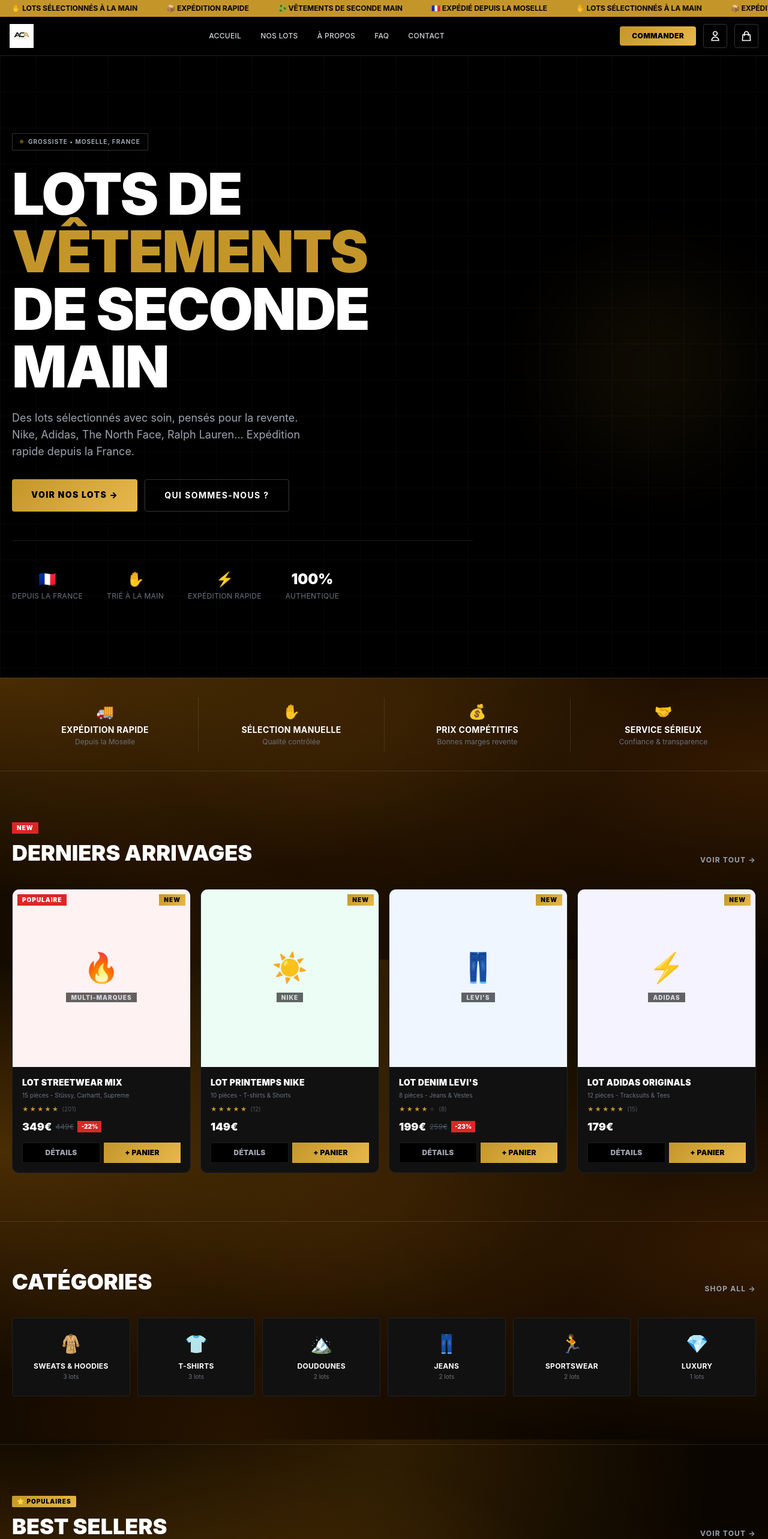
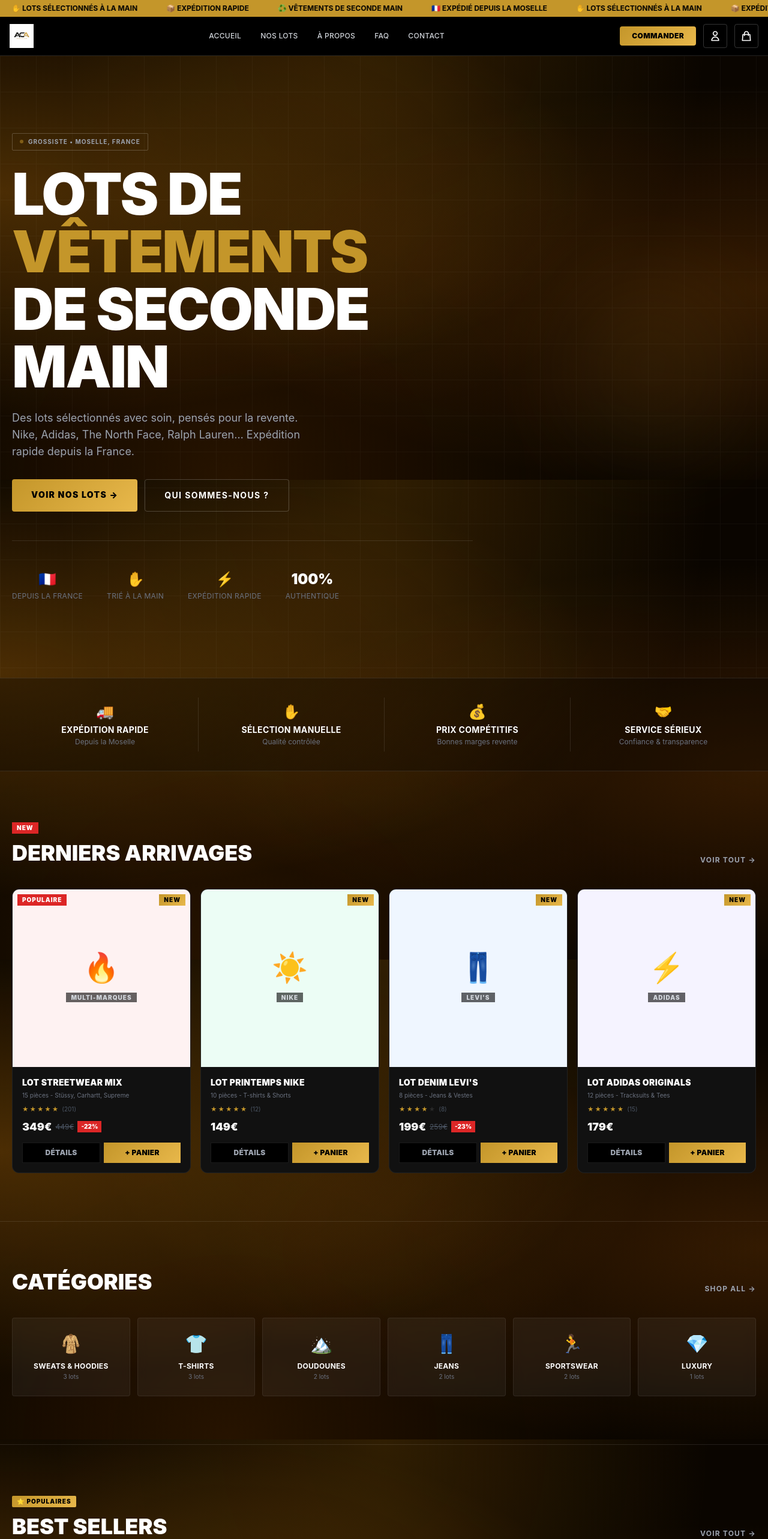
Before and after one commit to acawholesale/aca-wholesale, a Next.js app: page / in a window 1280 px wide. Shown: the top 2566 px of the page at 60% size. Built offline with nearby package versions, Linux system fonts and the light colour scheme.

Commit message:
Update page.js

```diff
--- a/app/page.js
+++ b/app/page.js
@@ -42,7 +42,7 @@ export default function Home() {
       <Navbar />
 
       {/* ── HERO ── */}
-      <section className="relative bg-black text-white overflow-hidden min-h-[80vh] md:min-h-screen flex items-center">
+      <section className="relative text-white overflow-hidden min-h-[80vh] md:min-h-screen flex items-center">
         <div className="absolute inset-0 opacity-[0.03]" style={{
           backgroundImage: 'linear-gradient(rgba(255,255,255,1) 1px, transparent 1px), linear-gradient(90deg, rgba(255,255,255,1) 1px, transparent 1px)',
           backgroundSize: '60px 60px'
@@ -91,7 +91,7 @@ export default function Home() {
       </section>
 
       {/* ── TRUST BAR ── */}
-      <section className="border-y border-white/10 py-6 md:py-8 fade-up">
+      <section className="border-y border-white/10 py-6 md:py-8 fade-up" style={{ background: 'rgba(0,0,0,0.3)' }}>
         <div className="max-w-7xl mx-auto px-5">
           <div className="grid grid-cols-2 md:grid-cols-4 gap-4 md:gap-0 md:divide-x divide-white/10">
             {[
@@ -151,8 +151,8 @@ export default function Home() {
               <Link
                 key={cat.name}
                 href="/produits"
-                className="group text-center p-4 md:p-6 bg-[#111] border hover:border-yellow-600/50 hover:-translate-y-1 transition-all duration-300 rounded"
-                style={{ borderColor: 'rgba(255,255,255,0.07)', transitionDelay: `${i * 0.05}s` }}
+                className="group text-center p-4 md:p-6 border hover:border-yellow-600/50 hover:-translate-y-1 transition-all duration-300 rounded"
+                style={{ background: 'rgba(255,255,255,0.05)', borderColor: 'rgba(255,255,255,0.07)', backdropFilter: 'blur(8px)', transitionDelay: `${i * 0.05}s` }}
               >
                 <div className="text-2xl md:text-3xl mb-2 md:mb-3 transition-transform duration-300 group-hover:scale-110">{cat.emoji}</div>
                 <h3 className="font-bold text-[10px] md:text-xs mb-0.5 text-white uppercase tracking-wide">{cat.name}</h3>
@@ -186,7 +186,7 @@ export default function Home() {
       </section>
 
       {/* ── BRANDS MARQUEE ── */}
-      <section className="py-10 md:py-16 border-y border-white/10 overflow-hidden fade-up">
+      <section className="py-10 md:py-16 border-y border-white/10 overflow-hidden fade-up" style={{ background: 'rgba(0,0,0,0.2)' }}>
         <div className="max-w-7xl mx-auto px-5 mb-6 md:mb-8">
           <p className="text-gray-500 text-xs uppercase tracking-widest font-bold text-center">Marques présentes dans nos lots</p>
         </div>
@@ -214,7 +214,7 @@ export default function Home() {
               { step: '02', title: 'Passez commande', desc: 'Renseignez vos coordonnées, précisez vos préférences de tailles. Notre équipe vous contacte pour le paiement.', emoji: '📋' },
               { step: '03', title: 'Revendez à la pièce', desc: 'Recevez votre lot et revendez chaque pièce individuellement sur Vinted. Multipliez votre investissement !', emoji: '🚀' },
             ].map((item) => (
-              <div key={item.step} className="bg-black p-6 md:p-10 text-center group hover:bg-[#0a0a0a] transition-colors">
+              <div key={item.step} className="p-6 md:p-10 text-center group transition-colors" style={{ background: 'rgba(0,0,0,0.4)' }}>
                 <div className="text-3xl md:text-4xl mb-4 transition-transform duration-300 group-hover:scale-110">{item.emoji}</div>
                 <div className="text-xs font-black uppercase tracking-widest mb-2" style={{ color: '#C4962A' }}>ÉTAPE {item.step}</div>
                 <h3 className="text-base md:text-lg font-black text-white mb-3 uppercase">{item.title}</h3>
@@ -229,7 +229,7 @@ export default function Home() {
       <section className="py-12 md:py-20 border-b border-white/10">
         <div className="max-w-7xl mx-auto px-5">
           <div className="grid md:grid-cols-2 gap-px bg-white/10 rounded overflow-hidden">
-            <div className="bg-black p-6 md:p-12 fade-left">
+            <div className="p-6 md:p-12 fade-left" style={{ background: 'rgba(0,0,0,0.5)' }}>
               <div className="text-xs font-black uppercase tracking-widest mb-3" style={{ color: '#C4962A' }}>Pourquoi ACA Wholesale ?</div>
               <h2 className="text-xl md:text-3xl font-black text-white mb-6 uppercase leading-tight">Un fournisseur fiable, pensé pour les revendeurs</h2>
               <p className="text-gray-400 leading-relaxed mb-4 text-sm">
@@ -255,7 +255,7 @@ export default function Home() {
                 En savoir plus →
               </Link>
             </div>
-            <div className="bg-[#0a0a0a] p-6 md:p-12 flex items-center justify-center min-h-[300px] fade-right">
+            <div className="p-6 md:p-12 flex items-center justify-center min-h-[300px] fade-right" style={{ background: 'rgba(0,0,0,0.3)' }}>
               <div className="text-center">
                 <div className="text-6xl mb-6">📦</div>
                 <p className="text-white font-black text-lg uppercase">Notre entrepôt en Moselle</p>
@@ -267,7 +267,7 @@ export default function Home() {
                     { emoji: '📏', text: 'Tailles variées' },
                     { emoji: '🚚', text: 'Envoi rapide' },
                   ].map(b => (
-                    <div key={b.text} className="bg-black border border-white/10 rounded p-3 text-center hover:border-yellow-600/30 transition-colors">
+                    <div key={b.text} className="border border-white/10 rounded p-3 text-center hover:border-yellow-600/30 transition-colors" style={{ background: 'rgba(255,255,255,0.05)' }}>
                       <div className="text-lg mb-1">{b.emoji}</div>
                       <div className="text-[10px] font-bold text-gray-400 uppercase tracking-wide">{b.text}</div>
                     </div>
@@ -288,7 +288,7 @@ export default function Home() {
           </div>
           <div className="grid grid-cols-1 md:grid-cols-3 gap-3 md:gap-4">
             {testimonials.map((t, i) => (
-              <div key={i} className="bg-[#111] p-6 md:p-8 rounded hover:border-yellow-600/30 hover:-translate-y-1 transition-all duration-300 fade-up" style={{ border: '1px solid rgba(255,255,255,0.07)', transitionDelay: `${i * 0.12}s` }}>
+              <div key={i} className="p-6 md:p-8 rounded hover:border-yellow-600/30 hover:-translate-y-1 transition-all duration-300 fade-up" style={{ background: 'rgba(255,255,255,0.05)', border: '1px solid rgba(255,255,255,0.07)', backdropFilter: 'blur(10px)', transitionDelay: `${i * 0.12}s` }}>
                 <div className="flex gap-1 mb-4">
                   {Array(t.rating).fill(0).map((_, j) => (
                     <span key={j} className="star-filled text-base">★</span>
@@ -341,7 +341,7 @@ export default function Home() {
       {/* ── CTA ── */}
       <section className="py-16 md:py-24 fade-up">
         <div className="max-w-4xl mx-auto px-5 text-center">
-          <div className="border border-white/10 rounded p-10 md:p-16 hover:border-yellow-600/20 transition-colors">
+          <div className="border border-white/10 rounded p-10 md:p-16 hover:border-yellow-600/20 transition-colors" style={{ background: 'rgba(0,0,0,0.3)', backdropFilter: 'blur(10px)' }}>
             <p className="text-xs uppercase tracking-widest text-gray-500 mb-4 font-bold">ACA Wholesale</p>
             <h2 className="text-2xl md:text-5xl font-black uppercase text-white mb-4 leading-tight">
               Prêt à développer<br />votre activité ?
```
